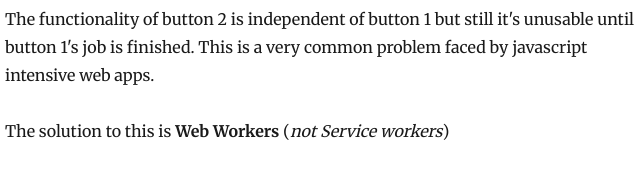
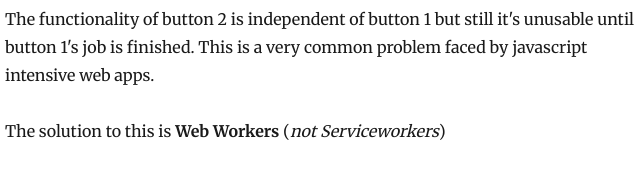
Before and after one commit to tsl143/itsopensource, a Gatsby site: page /get-started-with-web-wrokers/ in a window 1280 px wide. Shown: the part 791-961 px from the top of the page, 320-960 px from the left. Built offline with nearby package versions, Linux system fonts and the light colour scheme; Gatsby itself is replaced by a stand-in of ours; some packages are replaced by stand-ins of ours.

Commit message:
Update content/blog/get-started-with-web-wrokers/index.md
Co-Authored-By: Trishul <trishul.goel@gmail.com>

```diff
--- a/content/blog/get-started-with-web-wrokers/index.md
+++ b/content/blog/get-started-with-web-wrokers/index.md
@@ -14,7 +14,7 @@ Consider this example,
 In part 1 when we click on button 1, the UI freezes for 2 seconds as the main thread is performing some CPU intensive operations. Until this execution is finished the button 2 is not clickable at all.
 ![part1](./part1.gif) The functionality of button 2 is independent of button 1 but still it's unusable until button 1's job is finished. This is a very common problem faced by javascript intensive web apps.
 
-The solution to this is **Web Workers** (*not Service workers*)
+The solution to this is **Web Workers** (*not Serviceworkers*)
 
 A web worker is a process that executes code independent of the main thread. Workers do not have access to DOM and eventually do not have access to a lot of web APIs. They communicate with the main thread script with `postMessage`.
 A worker should be home for all CPU intensive operations which can't be done asynchronously otherwise. It would be an overkill to put a fetch operation in the worker which is already async.
```
